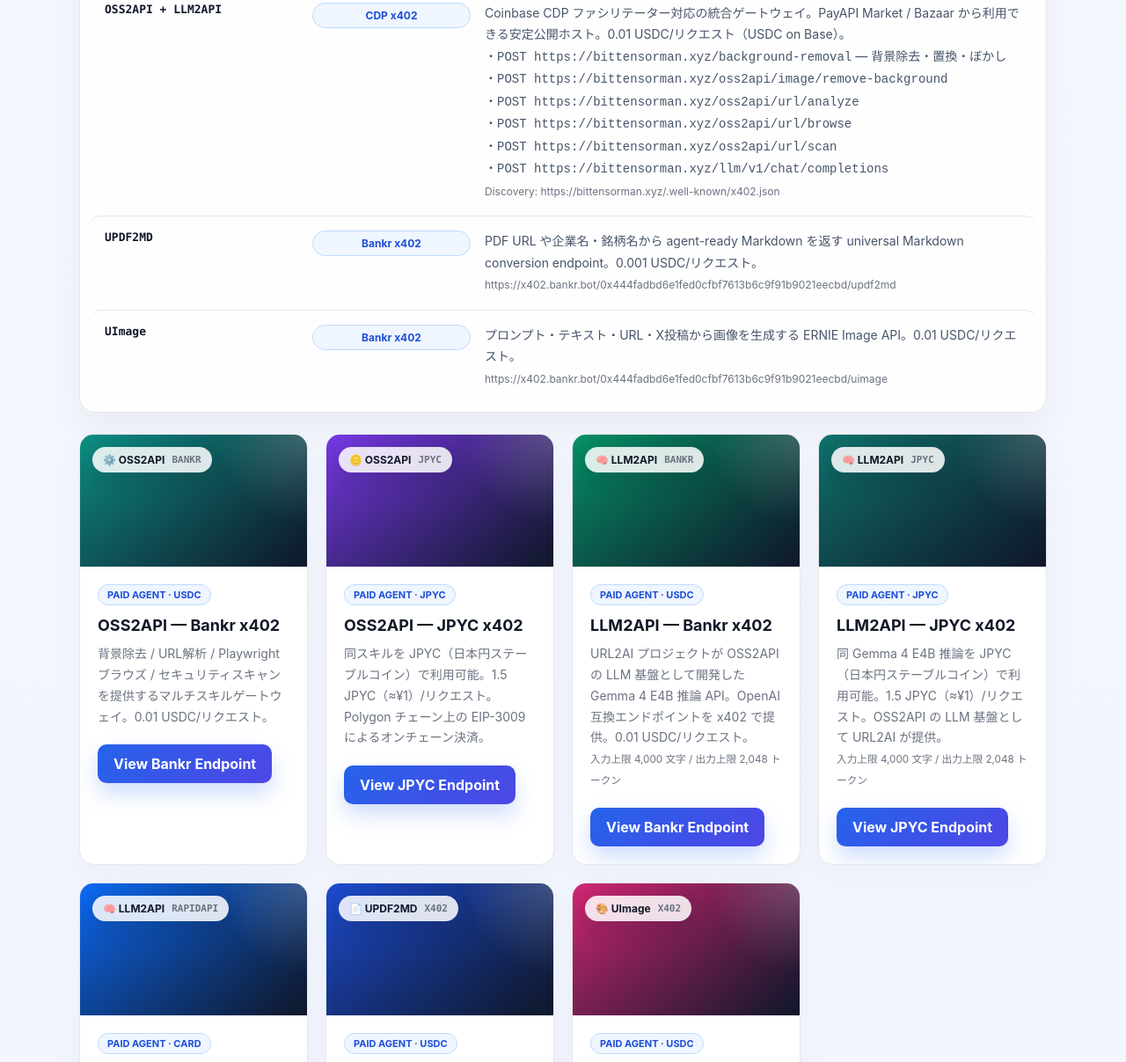
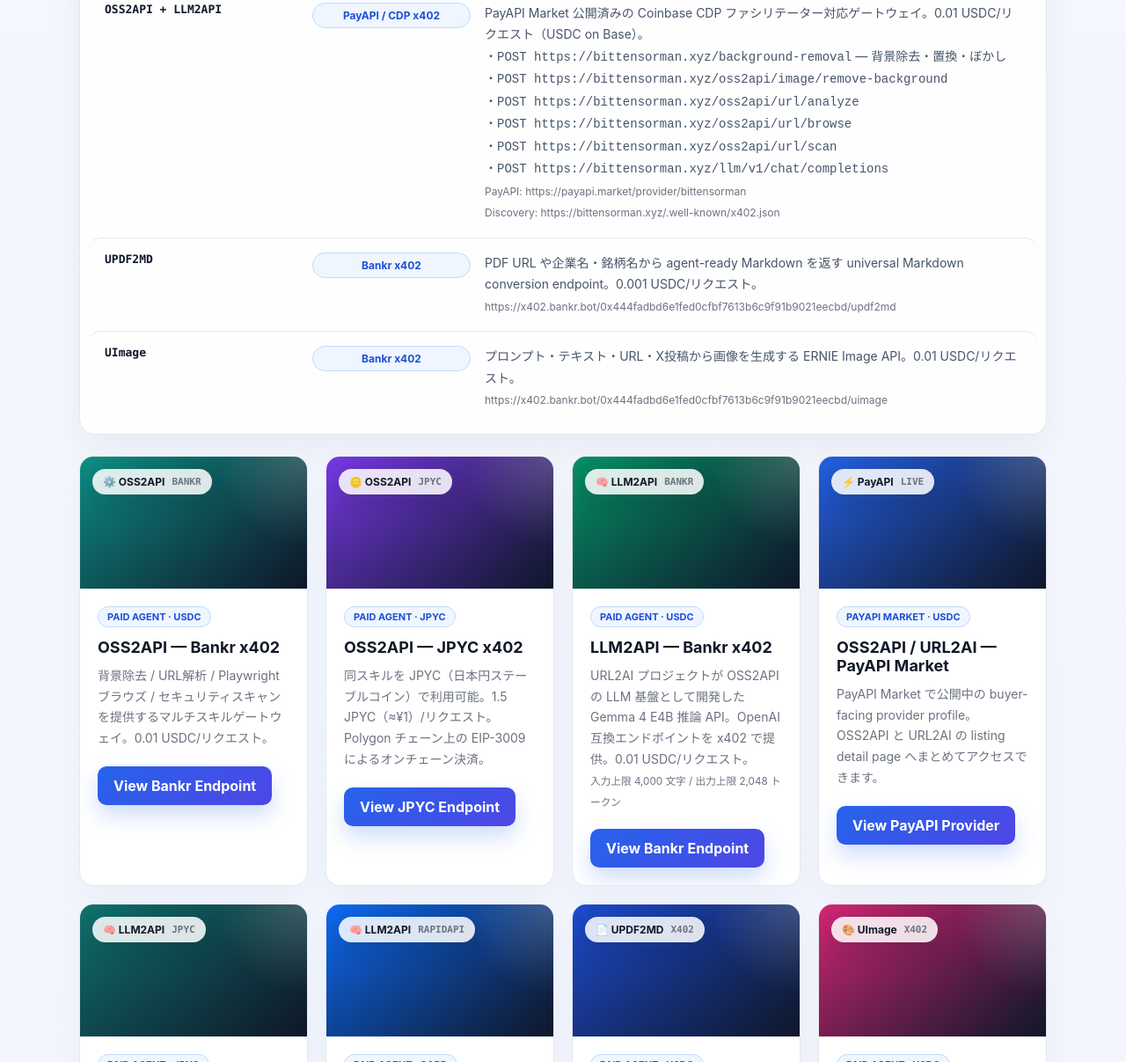
Before and after one commit to katsushi2441/url2ai, a plain HTML site: page src/url2ai.html in a window 1280 px wide. Shown: the part 2148-3355 px from the top of the page at 88% size. Drawn offline with Linux system fonts and the light colour scheme.

Commit message:
Promote PayAPI provider listing

```diff
--- a/src/url2ai.html
+++ b/src/url2ai.html
@@ -487,7 +487,7 @@ h1 {
     <div class="section">
         <h3>🤖 AI Agent / x402 Paid Endpoints</h3>
         <div class="intro-box" style="margin-bottom:18px;">
-            AI エージェントが直接呼び出せる x402 paid API です。Bankr x402（USDC on Base）と JPYC x402（JPYC on Polygon）の両方に対応しています。
+            AI エージェントが直接呼び出せる x402 paid API です。PayAPI Market で公開中の OSS2API / URL2AI と、Bankr x402（USDC on Base）、JPYC x402（JPYC on Polygon）に対応しています。
         </div>
         <div class="system-list" style="margin-bottom:24px;">
             <div class="system-row"><div class="system-file">OSS2API</div><div class="system-kind">Bankr x402</div><div class="system-desc">OSSをラップした multi-skill ゲートウェイ。0.01 USDC/リクエスト（USDC on Base）。<br>・<code>POST …/oss2api/image/remove-background</code> — 背景除去・置換・ぼかし（imgly AGPL-3.0）<br>・<code>POST …/oss2api/url/analyze</code> — URL 構造抽出（title / headings / links / entities）<br>・<code>POST …/oss2api/url/browse</code> — Playwright スクリーンショット / 動的抽出<br>・<code>POST …/oss2api/url/scan</code> — Shannon-like 3フェーズ セキュリティスキャン（HTTP headers + static HTML + Ollama AI）<br><span style="font-size:12px;color:#6B7280;">https://x402.bankr.bot/0x444fadbd6e1fed0cfbf7613b6c9f91b9021eecbd/oss2api</span></div></div>
@@ -495,7 +495,7 @@ h1 {
             <div class="system-row"><div class="system-file">LLM2API</div><div class="system-kind">Bankr x402</div><div class="system-desc">OSS2API の LLM 推論基盤として URL2AI プロジェクト内で開発した Gemma 4 E4B 推論 API。OpenAI 互換の chat/completions エンドポイントを x402 で提供。0.01 USDC/リクエスト（USDC on Base）。<br>・<code>POST …/llm2api/v1/chat/completions</code> — Gemma 4 E4B による日本語対応テキスト生成<br>・入力上限 4,000 文字 / 出力上限 2,048 トークン<br><span style="font-size:12px;color:#6B7280;">https://x402.bankr.bot/0x444fadbd6e1fed0cfbf7613b6c9f91b9021eecbd/llm2api</span></div></div>
             <div class="system-row"><div class="system-file">LLM2API</div><div class="system-kind">JPYC x402</div><div class="system-desc">同 Gemma 4 E4B 推論を JPYC（日本円ステーブルコイン）で利用可能。1.5 JPYC（≈¥1）/リクエスト（JPYC on Polygon）。<br>・<code>POST https://exbridge.ddns.net:8020/v1/chat/completions</code></div></div>
             <div class="system-row"><div class="system-file">LLM2API</div><div class="system-kind">RapidAPI</div><div class="system-desc">同 Gemma 4 E4B 推論を RapidAPI マーケットプレイスから利用可能。クレジットカード決済対応。$0.01/リクエスト。<br>・<code>POST https://llm2api.p.rapidapi.com/v1/chat/completions</code><br><span style="font-size:12px;color:#6B7280;">https://rapidapi.com/katsushi2441/api/llm2api</span></div></div>
-            <div class="system-row"><div class="system-file">OSS2API + LLM2API</div><div class="system-kind">CDP x402</div><div class="system-desc">Coinbase CDP ファシリテーター対応の統合ゲートウェイ。PayAPI Market / Bazaar から利用できる安定公開ホスト。0.01 USDC/リクエスト（USDC on Base）。<br>・<code>POST https://bittensorman.xyz/background-removal</code> — 背景除去・置換・ぼかし<br>・<code>POST https://bittensorman.xyz/oss2api/image/remove-background</code><br>・<code>POST https://bittensorman.xyz/oss2api/url/analyze</code><br>・<code>POST https://bittensorman.xyz/oss2api/url/browse</code><br>・<code>POST https://bittensorman.xyz/oss2api/url/scan</code><br>・<code>POST https://bittensorman.xyz/llm/v1/chat/completions</code><br><span style="font-size:12px;color:#6B7280;">Discovery: https://bittensorman.xyz/.well-known/x402.json</span></div></div>
+            <div class="system-row"><div class="system-file">OSS2API + LLM2API</div><div class="system-kind">PayAPI / CDP x402</div><div class="system-desc">PayAPI Market 公開済みの Coinbase CDP ファシリテーター対応ゲートウェイ。0.01 USDC/リクエスト（USDC on Base）。<br>・<code>POST https://bittensorman.xyz/background-removal</code> — 背景除去・置換・ぼかし<br>・<code>POST https://bittensorman.xyz/oss2api/image/remove-background</code><br>・<code>POST https://bittensorman.xyz/oss2api/url/analyze</code><br>・<code>POST https://bittensorman.xyz/oss2api/url/browse</code><br>・<code>POST https://bittensorman.xyz/oss2api/url/scan</code><br>・<code>POST https://bittensorman.xyz/llm/v1/chat/completions</code><br><span style="font-size:12px;color:#6B7280;">PayAPI: https://payapi.market/provider/bittensorman<br>Discovery: https://bittensorman.xyz/.well-known/x402.json</span></div></div>
             <div class="system-row"><div class="system-file">UPDF2MD</div><div class="system-kind">Bankr x402</div><div class="system-desc">PDF URL や企業名・銘柄名から agent-ready Markdown を返す universal Markdown conversion endpoint。0.001 USDC/リクエスト。<br><span style="font-size:12px;color:#6B7280;">https://x402.bankr.bot/0x444fadbd6e1fed0cfbf7613b6c9f91b9021eecbd/updf2md</span></div></div>
             <div class="system-row"><div class="system-file">UImage</div><div class="system-kind">Bankr x402</div><div class="system-desc">プロンプト・テキスト・URL・X投稿から画像を生成する ERNIE Image API。0.01 USDC/リクエスト。<br><span style="font-size:12px;color:#6B7280;">https://x402.bankr.bot/0x444fadbd6e1fed0cfbf7613b6c9f91b9021eecbd/uimage</span></div></div>
         </div>
@@ -536,6 +536,19 @@ h1 {
                     <h4>LLM2API — Bankr x402</h4>
                     <p>URL2AI プロジェクトが OSS2API の LLM 基盤として開発した Gemma 4 E4B 推論 API。OpenAI 互換エンドポイントを x402 で提供。0.01 USDC/リクエスト。<br><small style="color:#6B7280;">入力上限 4,000 文字 / 出力上限 2,048 トークン</small></p>
                     <a href="https://x402.bankr.bot/0x444fadbd6e1fed0cfbf7613b6c9f91b9021eecbd/llm2api" class="button" target="_blank" rel="noopener">View Bankr Endpoint</a>
+                </div>
+            </div>
+
+            <div class="card">
+                <div class="card-visual" style="--card-accent:#2563EB;">
+                    <div class="card-visual-badge">⚡ PayAPI <span class="card-visual-id">LIVE</span></div>
+                    <img src="./images/oss2api.png" alt="PayAPI Market provider listing" onerror="this.parentNode.className+=' is-fallback';">
+                </div>
+                <div class="card-body">
+                    <div class="pill">PAYAPI MARKET · USDC</div>
+                    <h4>OSS2API / URL2AI — PayAPI Market</h4>
+                    <p>PayAPI Market で公開中の buyer-facing provider profile。OSS2API と URL2AI の listing detail page へまとめてアクセスできます。</p>
+                    <a href="https://payapi.market/provider/bittensorman" class="button" target="_blank" rel="noopener">View PayAPI Provider</a>
                 </div>
             </div>
 
```
